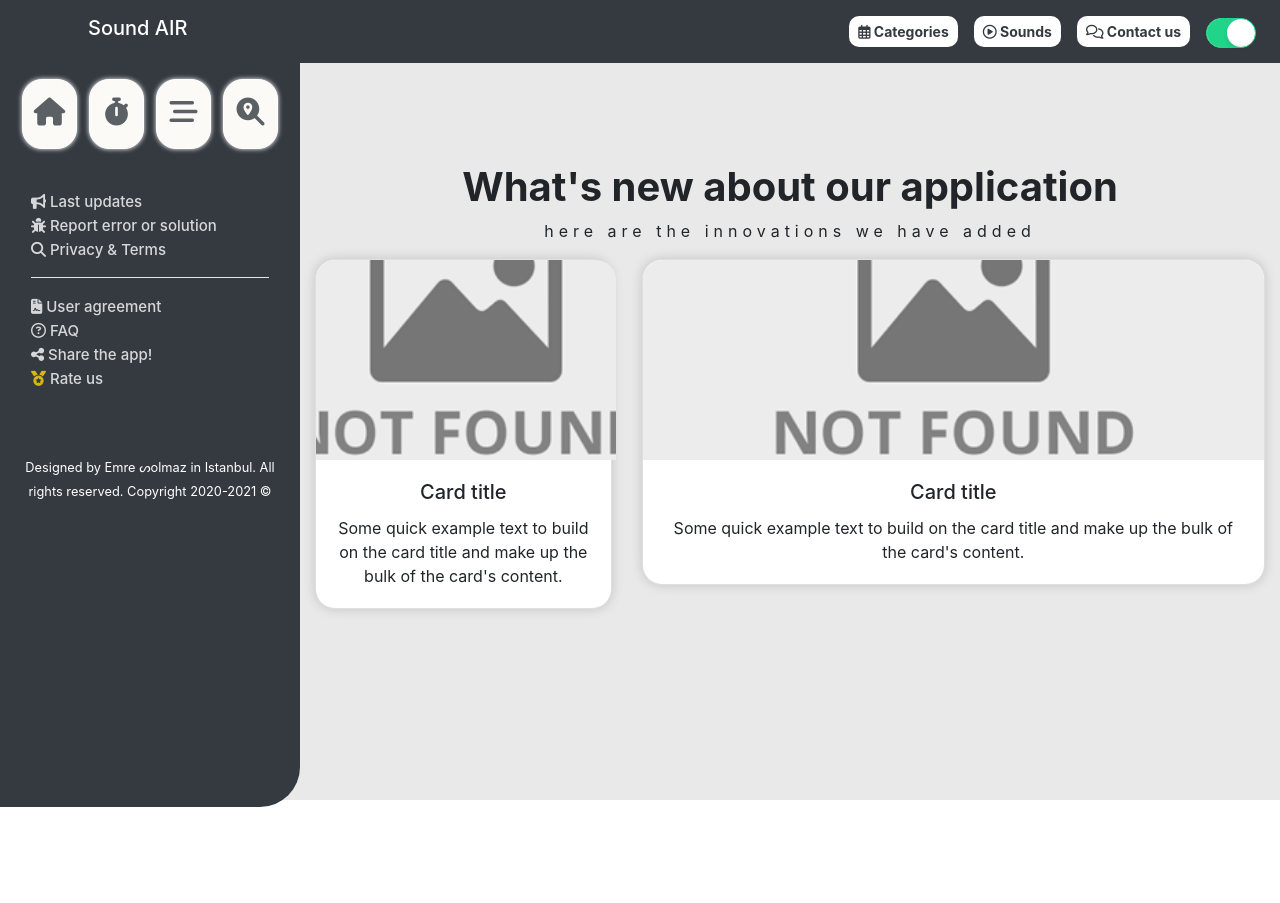
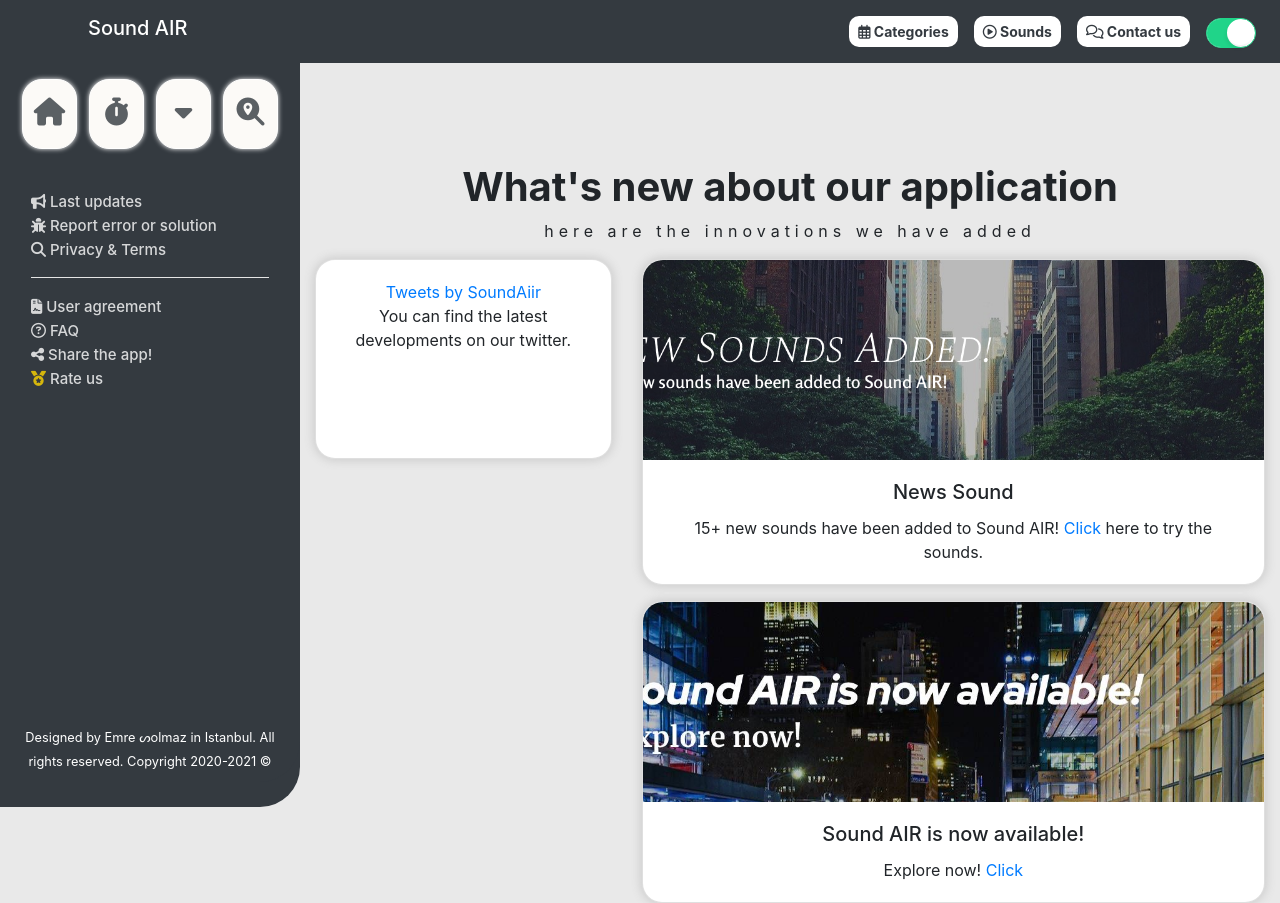
Before and after one commit to emrslmz/sound-air, a Vue app: page /news in a window 1280 px wide. Before the commit the page ends 807 px from the top, so only its background shows below. Built offline with nearby package versions, Linux system fonts and the light colour scheme.

Commit message:
adding news, and twitter api

```diff
--- a/public/index.html
+++ b/public/index.html
@@ -30,6 +30,10 @@
 
 
 
+    <!-- TWITTER API -->
+    <script async src="https://platform.twitter.com/widgets.js" charset="utf-8"></script>
+    <!-- /TWITTER API -->
+
     <script src="https://code.jquery.com/jquery-3.2.1.slim.min.js" integrity="sha384-KJ3o2DKtIkvYIK3UENzmM7KCkRr/rE9/Qpg6aAZGJwFDMVNA/GpGFF93hXpG5KkN" crossorigin="anonymous"></script>
     <script src="https://cdnjs.cloudflare.com/ajax/libs/popper.js/1.12.9/umd/popper.min.js" integrity="sha384-ApNbgh9B+Y1QKtv3Rn7W3mgPxhU9K/ScQsAP7hUibX39j7fakFPskvXusvfa0b4Q" crossorigin="anonymous"></script>
     <script src="https://maxcdn.bootstrapcdn.com/bootstrap/4.0.0/js/bootstrap.min.js" integrity="sha384-JZR6Spejh4U02d8jOt6vLEHfe/JQGiRRSQQxSfFWpi1MquVdAyjUar5+76PVCmYl" crossorigin="anonymous"></script>
--- a/src/modules/main/components/assets/stable/News.vue
+++ b/src/modules/main/components/assets/stable/News.vue
@@ -11,20 +11,13 @@
         <div class="col-12 col-md-4">
 
 
-<!--          <div class="card">-->
-<!--      &lt;!&ndash;  <div class="not-found-images" style="background-image: url('/images/img/image-not-found.png')"></div>&ndash;&gt;-->
-<!--            <div class="card-body">-->
-<!--              <h5 class="card-title text-left">We are on Twitter!</h5>-->
-<!--              <a class="twitter-timeline" data-theme="light" href="https://twitter.com/SoundAiir?ref_src=twsrc%5Etfw"></a>-->
-<!--            </div>-->
-<!--          </div>-->
 
           <!--SMALL PHOTOS AREA-->
           <div class="card">
-          <div class="not-found-images" style="background-image: url('/images/img/image-not-found.png')"></div>
+          <!--<div class="not-found-images" style="background-image: url('/images/img/image-not-found.png')"></div>-->
           <div class="card-body" >
-            <h5 class="card-title">Card title</h5>
-            <p class="card-text">Some quick example text to build on the card title and make up the bulk of the card's content.</p>
+            <a class="twitter-timeline" href="https://twitter.com/SoundAiir?ref_src=twsrc%5Etfw">Tweets by SoundAiir</a>
+            <p class="card-text">You can find the latest developments on our twitter.</p>
           </div>
         </div>
         <!--/SMALL PHOTOS AREA-->
@@ -34,13 +27,23 @@
 
         <!--BIG PHOTOS AREA-->
           <div class="card">
-            <div class="not-found-images" style="background-image: url('/images/img/image-not-found.png')"></div>
+            <div class="not-found-images" style="background-image: url('/images/news/news_new_sound_addded.png')"></div>
             <div class="card-body" >
-              <h5 class="card-title">Card title</h5>
-              <p class="card-text">Some quick example text to build on the card title and make up the bulk of the card's content.</p>
+              <h5 class="card-title">News Sound</h5>
+              <p class="card-text">15+ new sounds have been added to Sound AIR! <a href="play">Click</a> here to try the sounds.</p>
             </div>
           </div>
         <!--/BIG PHOTOS AREA-->
+
+          <!--BIG PHOTOS AREA-->
+          <div class="card mt-3">
+            <div class="not-found-images" style="background-image: url('/images/news/news_sound_air_is_available.jpg')"></div>
+            <div class="card-body" >
+              <h5 class="card-title">Sound AIR is now available!</h5>
+              <p class="card-text">Explore now! <a target="_blank" href="https://bit.ly/3pj50j4">Click</a> </p>
+            </div>
+          </div>
+          <!--/BIG PHOTOS AREA-->
 
         </div>
 
--- a/src/modules/main/components/layouts/TheFooter.vue
+++ b/src/modules/main/components/layouts/TheFooter.vue
@@ -11,10 +11,11 @@
 
 <style scoped>
 footer {
-  margin-top: 30px;
+  margin-top: 300px;
   background-color: #343A40;
   width: 100%;
   padding: 10px 0 10px 0;
+  position: sticky;
   bottom: 0;
   transition: 0.5s;
   border-radius: 0 0 40px 0;
--- a/src/modules/main/components/layouts/TheSideBar.vue
+++ b/src/modules/main/components/layouts/TheSideBar.vue
@@ -1,6 +1,6 @@
 <template>
   <div class="sidebar-body">
-    <div class="d-flex justify-content-around align-items-center px-3 py-3">
+    <div class="d-flex justify-content-around align-items-center bg-dark px-3 py-3">
       <router-link to="/">
         <div class="sidebar-top-box">
             <div class="d-flex justify-content-center align-items-center py-3">
@@ -13,17 +13,96 @@
             <h3 class="side-bar-icon"><i class="fas fa-stopwatch text-dark"></i></h3>
         </div>
       </div>
+
+
+
+
       <div class="sidebar-top-box">
-        <div class="d-flex justify-content-center align-items-center py-3">
-           <h3 class="side-bar-icon"><i class="fas fa-stream text-dark"></i></h3>
+
+        <div class="d-flex justify-content-center align-items-center py-3" title="">
+           <h3 class="side-bar-icon" data-toggle="collapse" data-target="#sidebar" aria-controls="navbarSupportedContent" aria-expanded="false" aria-label="Toggle navigation"><i class="fas fa-caret-down text-dark"></i></h3>
         </div>
+
       </div>
+
+
+
+
+
       <div class="sidebar-top-box">
         <router-link to="according-to-weather">
           <div class="d-flex justify-content-center align-items-center py-3">
              <h3 class="side-bar-icon"><i class="fas fa-search-location text-dark"></i></h3>
           </div>
         </router-link>
+      </div>
+
+
+    </div>
+    <div class="navbar navbar-expand-lg navbar-dark bg-dark mobile-device-side-bar-device">
+      <div class="collapse navbar-collapse" id="sidebar">
+        <div>
+          <div class="side-bar-middle-title text-white" v-if="showStopwatch">
+            <the-stopwatch />
+          </div>
+        </div>
+
+        <div>
+          <router-link to="news">
+            <div class="side-bar-middle-title text-white">
+              <h5><span><i class="fas fa-bullhorn"></i></span> Last updates</h5>
+            </div>
+          </router-link>
+        </div>
+
+        <div>
+          <router-link to="report-error">
+            <div class="side-bar-middle-title text-white">
+              <h5><span><i class="fas fa-bug"></i></span> Report error or solution</h5>
+            </div>
+          </router-link>
+        </div>
+
+        <div>
+          <router-link to="privacy-and-terms">
+            <div class="side-bar-middle-title text-white">
+              <h5><span><i class="fas fa-search"></i></span> Privacy & Terms</h5>
+            </div>
+          </router-link>
+        </div>
+
+        <div class="side-bar-middle-custom-hr"><hr></div>
+
+        <div>
+          <div class="side-bar-middle-title text-white ">
+            <h5 class="disabled"><span><i class="fas fa-file-contract"></i></span> User agreement</h5>
+          </div>
+        </div>
+
+        <div>
+          <router-link to="FAQ">
+            <div class="side-bar-middle-title text-white">
+              <h5><span><i class="far fa-question-circle"></i></span> FAQ</h5>
+            </div>
+          </router-link>
+        </div>
+
+        <div>
+          <router-link to="share">
+            <div class="side-bar-middle-title text-white">
+              <h5><span><i class="fas fa-share-alt"></i></span> Share the app!</h5>
+            </div>
+          </router-link>
+        </div>
+
+        <div>
+          <router-link to="rate-us">
+            <div class="side-bar-middle-title text-white">
+              <h5><span><i class="fas fa-medal text-gold"></i></span> Rate us</h5>
+            </div>
+          </router-link>
+        </div>
+
       </div>
     </div>
 
@@ -119,10 +198,7 @@
     display: inline;
     position: relative;
   }
-  .side-bar-middle {
-    display: none;
-  }
-  .side-bar-middle-title h5 {
+  .side-bar-middle {         /* last update vb */
     display: none;
   }
   .footer-sidebar {
@@ -130,6 +206,17 @@
     display: none;
   }
 }
+
+.mobile-device-side-bar-device {
+  display: block;
+}
+
+@media (min-width: 768px) {
+  .mobile-device-side-bar-device {
+    display: none;
+  }
+}
+
 .sidebar-top-box {
   border-radius: 20px;
   border: 1px solid white;
```
Also changed, not shown: public/images/news/news_new_sound_addded.png (added), public/images/news/news_sound_air_is_available.jpg (added).
